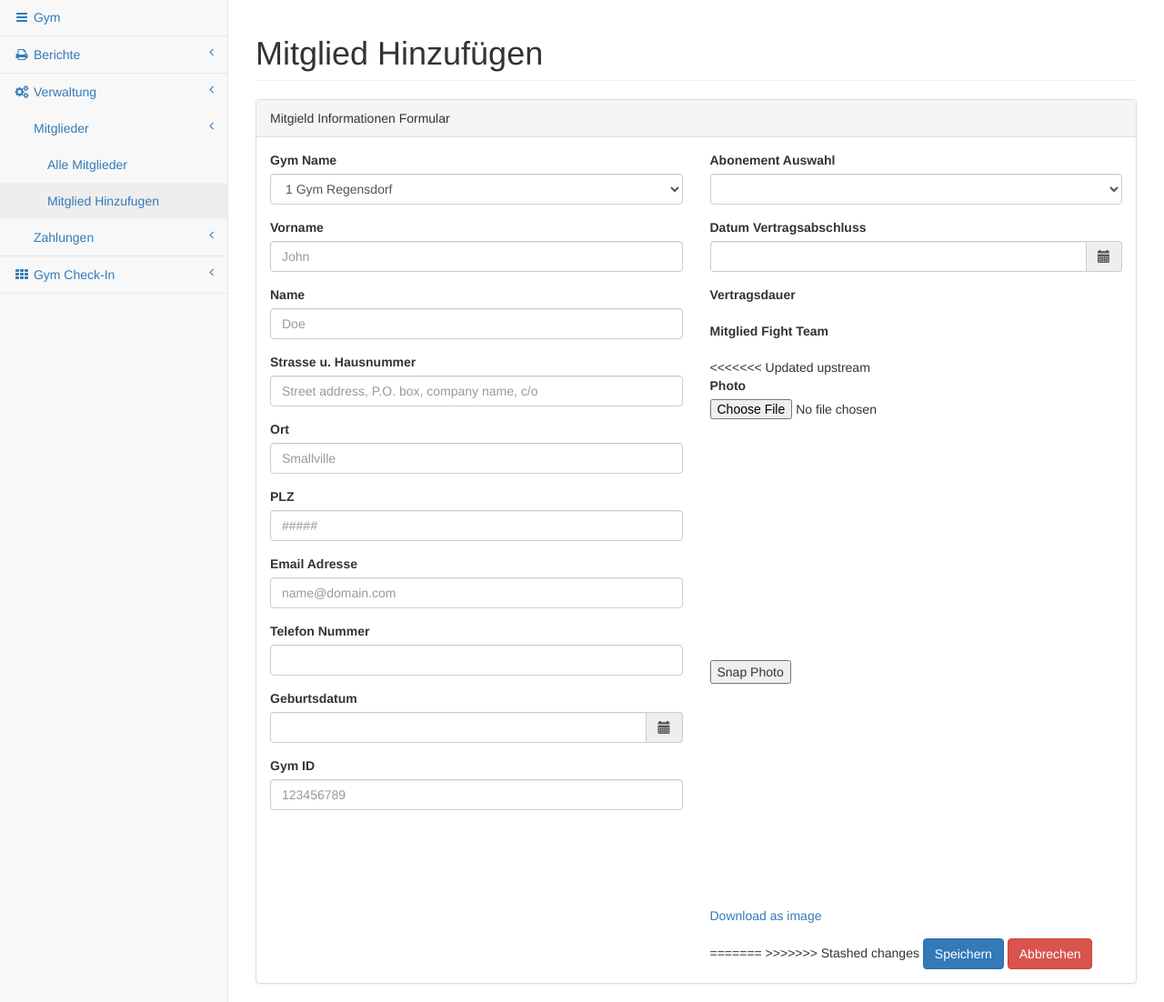
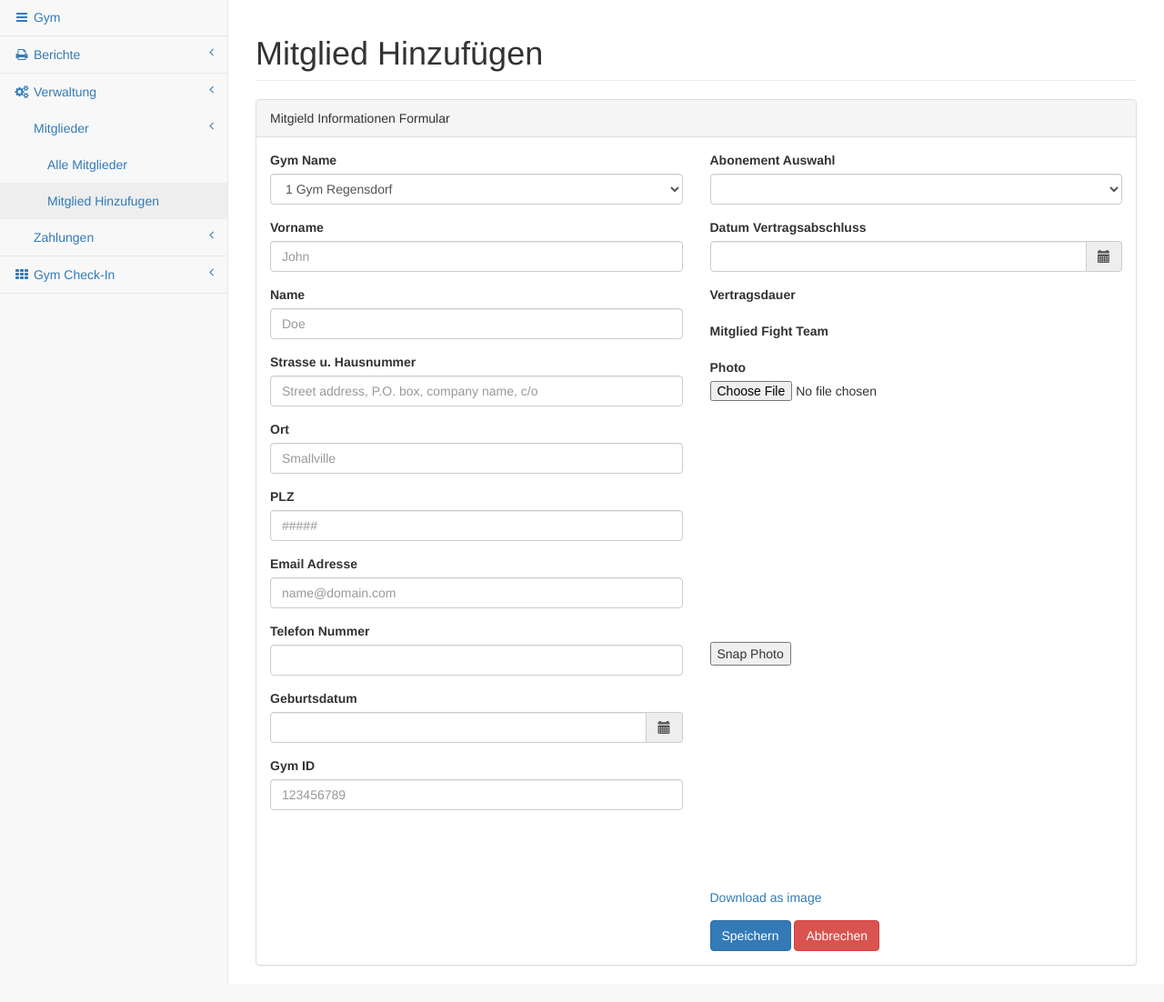
Before and after one commit to kentsay/gymadmin, a Django app: page /dashboard/add_member in a window 1280 px wide. Shown: the part 52-1154 px from the top of the page at 91% size. Run offline with Django 3.2, Linux system fonts and the light colour scheme; a user stored in the database is signed in; data comes from the database, SQL or seed files in the repository; data that the repository does not hold is empty; a map, chart or similar area stays blank; some libraries are stand-ins or nearby versions.

Commit message:
fix conflict

```diff
--- a/dashboard/templates/dashboard/sbadmin/pages/add_member.html
+++ b/dashboard/templates/dashboard/sbadmin/pages/add_member.html
@@ -138,7 +138,6 @@
                                             </div>
                                         {% endfor %}
                                     </div> -->
-<<<<<<< Updated upstream
                                     <div class="form-group">
                                         <label>Photo</label>
                                         <div>
@@ -183,10 +182,6 @@
                                             downloadLnk.addEventListener('click', download, false);
                                         </script>
                                     </div>
-
-=======
-
->>>>>>> Stashed changes
                                     <button type="submit" class="btn btn-primary" value="submit">Speichern</button>
                                     <button type="reset" class="btn btn-danger" value="reset">Abbrechen</button>
 
--- a/dashboard/templates/dashboard/sbadmin/pages/members_detail.html
+++ b/dashboard/templates/dashboard/sbadmin/pages/members_detail.html
@@ -86,13 +86,10 @@
                                             <td class="col-md-1" align="left"><strong>Vertragsdauer</strong></td>
                                             <td>{{ members.payment_period }} Monat(e)</td>
                                         </tr>
-<<<<<<< Updated upstream
-=======
                                         <!-- <tr>
                                             <td class="col-md-1" align="left"><strong>Student</strong></td>
                                             <td>{{ members.stu_discount }}</td>
                                         </tr> -->
->>>>>>> Stashed changes
                                         </tbody>
                                     </table>
                                 </div>
@@ -195,10 +192,8 @@
                                                     {% endfor %}
                                                 </div>
 
-<<<<<<< Updated upstream
                                                 <div class="form-group">
                                                     <label>Fight Teams</label>
-=======
                                                 <!-- <div class="form-group">
                                                     <label>Student Discount</label>
                                                     <input type="checkbox" name="stu_discount" data-toggle="toggle" data-size="mini" >
@@ -206,7 +201,6 @@
 
                                                 <div class="form-group">
                                                     <label>Mitglied Fight Team</label>
->>>>>>> Stashed changes
                                                     {% for ft in team_list %}
                                                         <div class="checkbox">
                                                             <label class="checkbox">
```
